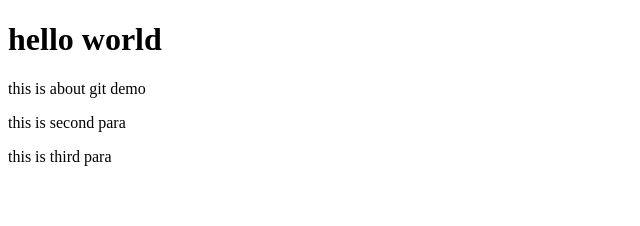
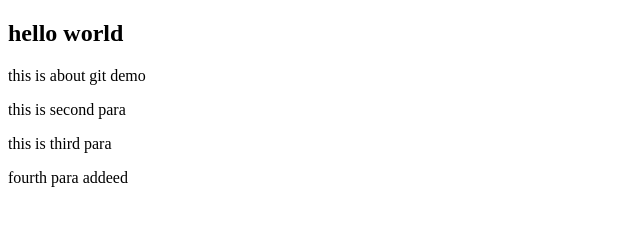
Before and after one commit to SakethGunda9603/GitDemo, a plain HTML site: page index.html in a window 1280 px wide. Shown: the whole page, without its empty margins (0-640 px from the left). Drawn offline with Linux system fonts and the light colour scheme.

Commit message:
modified

```diff
--- a/index.html
+++ b/index.html
@@ -6,10 +6,11 @@
     <title>Document</title>
 </head>
 <body>
-   <h1>hello world</h1>
+   <h2>hello world</h2>
    <p>this is about git demo</p>
    <p>this is second para</p>
    <p>this  is third para</p>
+   <p>fourth para addeed</p>
 
 </body>
 </html>
```
